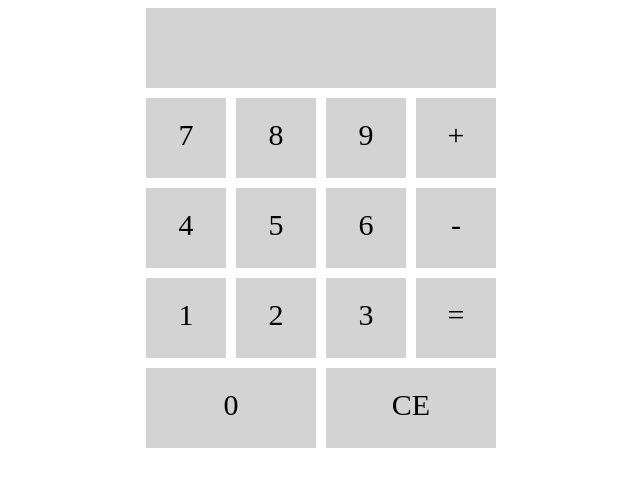
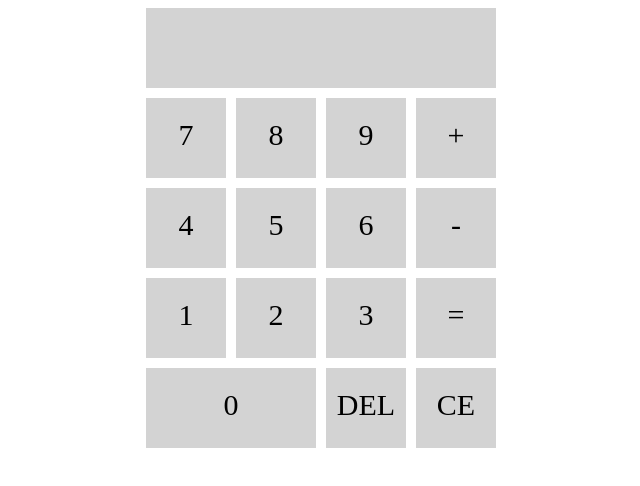
Before and after one commit to OHiddema/calculator, a plain HTML site: page index.html in a window 1280 px wide. Shown: the whole page, without its empty margins (319-959 px from the left). Drawn offline with nearby package versions, Linux system fonts and the light colour scheme.

Commit message:
insert an extra button (DEL), which deletes the last character

```diff
--- a/index.html
+++ b/index.html
@@ -17,6 +17,8 @@
     <div class='hover' id='equal' onclick="getResult()">=</div>
     <div class='hover' id='ce' onclick="clearDisplay()">CE</div>
 
+    <div class='hover' id='del' onclick="delLastChar()">DEL</div>
+
     <div class='hover addTo' id='plus'>+</div>
     <div class='hover addTo' id='minus'>-</div>
     <div class='hover addTo' id='nul'>0</div>
--- a/script.js
+++ b/script.js
@@ -10,6 +10,15 @@ function clearDisplay() {
 
 function getResult() {
   display.innerHTML = eval(display.innerHTML);
+}
+
+function delLastChar() {
+  var newStr = ''
+  var str = display.innerHTML;
+  if (str.length > 0) {
+    newStr = str.slice(0,str.length-1);
+  }
+  display.innerHTML = newStr;
 }
 
 // jQuery
--- a/style.css
+++ b/style.css
@@ -8,7 +8,7 @@
                       'g7 g8 g9 bp'
                       'g4 g5 g6 bm'
                       'g1 g2 g3 be'
-                      'g0 g0 bc bc';
+                      'g0 g0 dl bc';
 }
 
 #disp {grid-area: bd;}
@@ -16,6 +16,8 @@
 #minus {grid-area: bm;}
 #equal {grid-area: be;}
 #ce {grid-area: bc;}
+
+#del {grid-area: dl;}
 
 #nul {grid-area: g0;}
 #one {grid-area: g1;}
```
